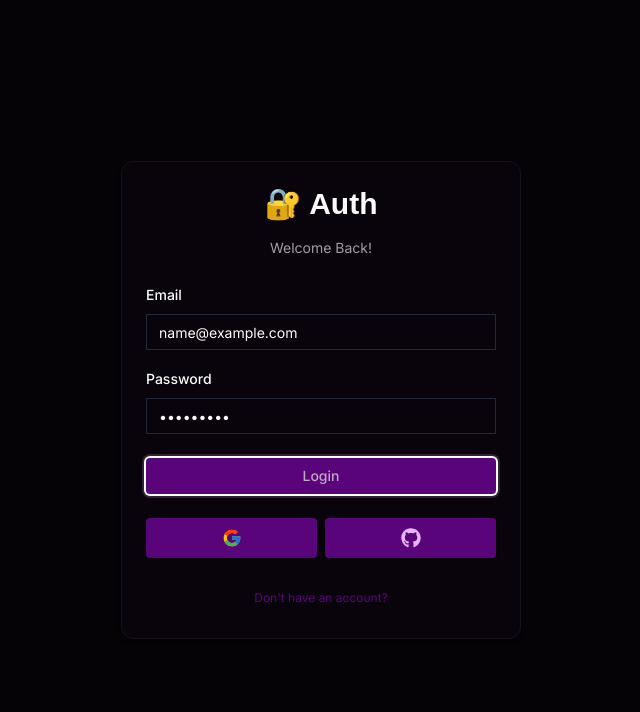
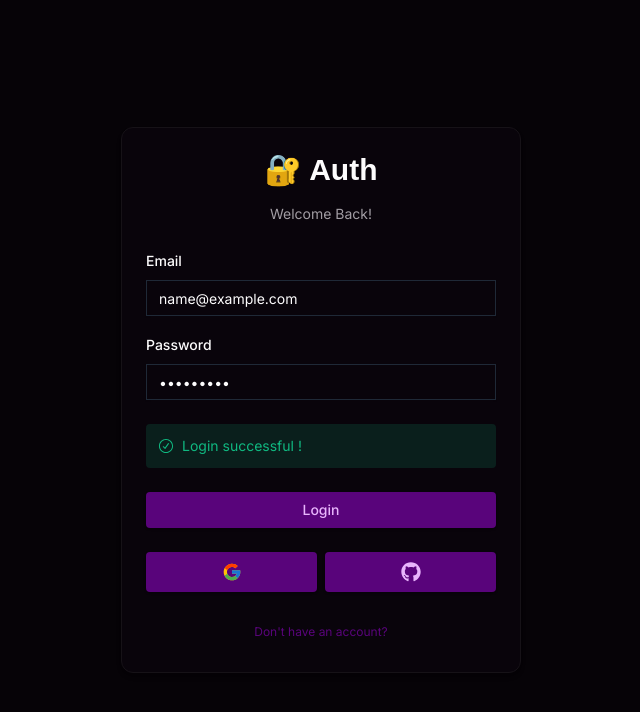
Before and after one commit to Raphael-Taibi-auto-entreprise/Dashboard, a Next.js app in the folder admin-dashboard/: page /auth/login in a window 1280 px wide. Both pictures are taken after typing "name@example.com", "Sample123" into the empty fields and a click on the button "Login". Shown: the top 712 px of the page, without its empty margins (319-959 px from the left). Built offline with nearby package versions, Linux system fonts and the light colour scheme; a web font is replaced by a local one.

Commit message:
Update Form error handling

```diff
--- /dev/null
+++ b/admin-dashboard/actions/login.ts
@@ -0,0 +1,14 @@
+"use server";
+import * as z from "zod";
+import { LoginSchema } from "@/schemas";
+import { revalidatePath, revalidateTag } from "next/cache";
+
+export const login = async (values: z.infer<typeof LoginSchema>) => {
+    const validatedFields = LoginSchema.safeParse(values);
+
+    if (!validatedFields.success) {
+        return { error: "Invalid fields !" };
+    }
+    return { success: "Login successful !" };
+
+};
--- a/admin-dashboard/components/auth/login-form.tsx
+++ b/admin-dashboard/components/auth/login-form.tsx
@@ -1,6 +1,7 @@
 "use client";
 
 import { useForm } from "react-hook-form";
+import { useState, useTransition } from "react";
 import * as z from "zod";
 import { LoginSchema } from "@/schemas";
 import { zodResolver } from "@hookform/resolvers/zod";
@@ -15,8 +16,14 @@
 import { Input } from "@/components/ui/input";
 import { Button } from "@/components/ui/button";
 import { CardWrapper } from "@/components/auth/card-wrapper";
+import { FormError } from "@/components/form-error";
+import { FormSuccess } from "@/components/form-success";
+import { login } from "@/actions/login";
 
 export const LoginForm = () => {
+     const [error, setError] = useState<string | undefined>("");
+     const [success, setSuccess] = useState<string | undefined>("");
+     const [isPending, startTransition] = useTransition();
      const form = useForm<z.infer<typeof LoginSchema>>({
           resolver: zodResolver(LoginSchema),
           defaultValues: {
@@ -25,6 +32,18 @@
           },
      });
 
+     const onSubmit = (values: z.infer<typeof LoginSchema>) => {
+          //console.log(values); Check the value ✅
+          setError("");
+          setSuccess("");
+          startTransition(() => {
+               login(values)
+                    .then((data) => {
+                         setError(data.error);
+                         setSuccess(data.success);
+                    });
+          });
+     };
 
      return (
           <CardWrapper
@@ -35,7 +54,7 @@
           >
                <Form {...form}>
                     <form
-                         onSubmit={form.handleSubmit(() => { })}
+                         onSubmit={form.handleSubmit(onSubmit)}
                          className="space-y-6"
                     >
                          <div className="space-y-4">
@@ -48,6 +67,7 @@
                                              <FormControl>
                                                   <Input
                                                        {...field}
+                                                       disabled={isPending}
                                                        placeholder="jhon.doe@exemple.com"
                                                        type="email"
                                                   />
@@ -65,6 +85,7 @@
                                              <FormControl>
                                                   <Input
                                                        {...field}
+                                                       disabled={isPending}
                                                        placeholder="*****"
                                                        type="password"
                                                   />
@@ -74,7 +95,10 @@
                                    )}
                               />
                          </div>
+                         <FormError message={error} />
+                         <FormSuccess message={success} />
                          <Button
+                              disabled={isPending}
                               type="submit"
                               className="w-full rounded hover:bg-accent focus:ring-2 focus:ring-accent focus:ring-offset-2 focus:text-secondary-foreground"
                          >
--- /dev/null
+++ b/admin-dashboard/components/form-error.tsx
@@ -0,0 +1,19 @@
+import { ExclamationTriangleIcon } from "@radix-ui/react-icons";
+
+interface FormErrorProps {
+    message?: string;
+};
+
+export const FormError = ({
+    message,
+}: FormErrorProps) => {
+    if (!message) return null;
+
+    return (
+        <div className="flex bg-destructive/15 p-3 rounded items-center
+        gap-x-2 text-sm text-destructive">
+            <ExclamationTriangleIcon className="h-4 w-4" />
+            <p>{message}</p>
+        </div>
+    );
+};
--- /dev/null
+++ b/admin-dashboard/components/form-success.tsx
@@ -0,0 +1,19 @@
+import { CheckCircledIcon } from "@radix-ui/react-icons";
+
+interface FormSuccessProps {
+    message?: string;
+};
+
+export const FormSuccess = ({
+    message,
+}: FormSuccessProps) => {
+    if (!message) return null;
+
+    return (
+        <div className="flex bg-emerald-500/15 p-3 rounded items-center
+        gap-x-2 text-sm text-emerald-500">
+            <CheckCircledIcon className="h-4 w-4" />
+            <p>{message}</p>
+        </div>
+    );
+};
```
